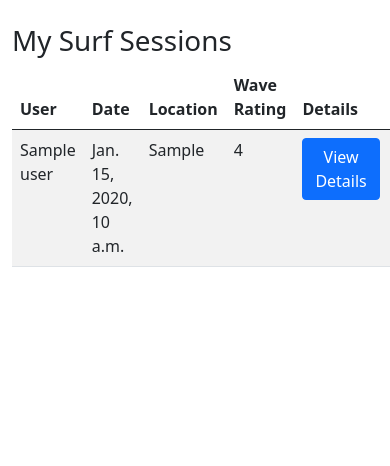
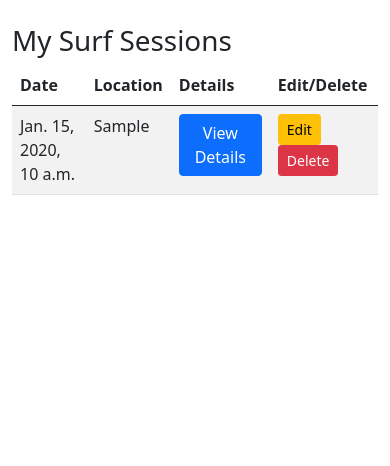
Before and after one commit to elerihulme/surf-track, a Django app: template surf_sessions/templates/surf_sessions/my_session_list.html in a window 390 px wide; the page is wider, and only the part inside the window is pictured. Shown: the part 56-522 px from the top of that part. Run offline with Django 5.2, Linux system fonts and the light colour scheme; the template is opened without the code that fills it: most values are stand-ins (such as "Sample title", 1, 10 or a date in 2020).

Commit message:
remove columns for mobile to imporve responsiveness

```diff
--- a/static/css/style.css
+++ b/static/css/style.css
@@ -19,7 +19,7 @@ form {
 
 .submit {
     display: block;
-    margin: 0 auto;
+    margin: 10px auto;
     width: fit-content;
 }
 
--- a/surf_sessions/templates/surf_sessions/edit_session.html
+++ b/surf_sessions/templates/surf_sessions/edit_session.html
@@ -17,7 +17,7 @@
             Save Changes
         </button>
         <!-- Cancel button to return to the user session list without saving -->
-        <a href="{% url 'my-sessions' %}" class="btn btn-secondary">
+        <a href="{% url 'my-sessions' %}" class="btn btn-secondary submit">
             Cancel
         </a>
     </form>
--- a/surf_sessions/templates/surf_sessions/my_session_list.html
+++ b/surf_sessions/templates/surf_sessions/my_session_list.html
@@ -13,10 +13,10 @@
     <table class="table table-striped">
         <thead>
             <tr>
-                <th>User</th>
+                <th class="d-none d-md-table-cell">User</th>
                 <th>Date</th>
                 <th>Location</th>
-                <th>Wave Rating</th>
+                <th class="d-none d-md-table-cell">Wave Rating</th>
                 <th>Details</th>
                 <th>Edit/Delete</th>
             </tr>
@@ -24,10 +24,10 @@
         <tbody>
             {% for session in object_list %}
             <tr>
-                <td>{{ session.user }}</td>
+                <td class="d-none d-md-table-cell">{{ session.user }}</td>
                 <td>{{ session.date }}</td>
                 <td>{{ session.get_location_display }}</td>
-                <td>{{ session.get_rating_display }}</td>
+                <td class="d-none d-md-table-cell">{{ session.get_rating_display }}</td>
                 <td>
                     <!-- Button to trigger session details modal -->
                     <button class="btn btn-primary" data-bs-toggle="modal" data-bs-target="#modal-{{ session.id }}">
--- a/surf_sessions/views.py
+++ b/surf_sessions/views.py
@@ -134,4 +134,4 @@ def delete_session(request, session_id):
         request, messages.SUCCESS,
         "Session deleted successfully!"
     )
-    return HttpResponseRedirect(reverse('user-sessions'))
+    return HttpResponseRedirect(reverse('my-sessions'))
```
Also changed, not shown: surf_sessions/templates/surf_sessions/session_list.html (+4 -3 lines).
